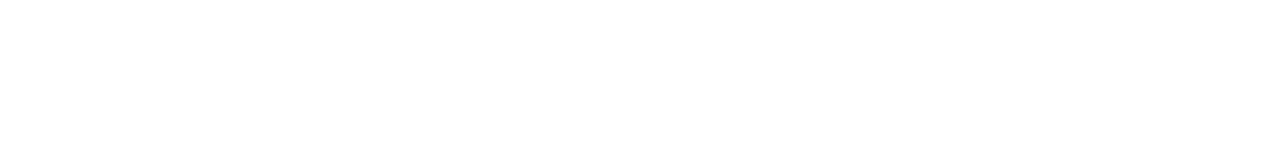
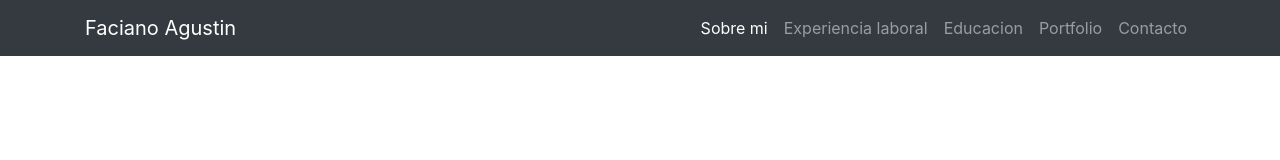
Before and after one commit to agustinfd/agustinfd.github.io, a plain HTML site: page index.html in a window 1280 px wide. Drawn offline with nearby package versions, Linux system fonts and the light colour scheme.

Commit message:
se agrego el nav

```diff
--- a/index.html
+++ b/index.html
@@ -12,6 +12,41 @@
 <link rel="stylesheet" href="css/style.css">
 
 <body>
+    <header>
+        <nav class="navbar navbar-expand-lg navbar-dark bg-dark">
+            <div class="container">
+                <a class="navbar-brand" href="#">Faciano Agustin</a>
+                <button class="navbar-toggler" type="button" data-toggle="collapse" data-target="#navbarSupportedContent"
+                    aria-controls="navbarSupportedContent" aria-expanded="false" aria-label="Toggle navigation">
+                    <span class="navbar-toggler-icon"></span>
+                </button>
+
+                <div class="collapse navbar-collapse" id="navbarSupportedContent">
+                    <ul class="navbar-nav ml-auto">
+                        <li class="nav-item active">
+                            <a class="nav-link" href="#">Sobre mi <span class="sr-only">(current)</span></a>
+                        </li>
+                        <li class="nav-item">
+                            <a class="nav-link" href="#">Experiencia laboral</a>
+                        </li>
+                        <li class="nav-item">
+                            <a class="nav-link" href="#">Educacion</a>
+                        </li>
+                        <li class="nav-item">
+                            <a class="nav-link" href="#">Portfolio</a>
+                        </li>
+                        <li class="nav-item">
+                            <a class="nav-link" href="#">Contacto</a>
+                        </li>
+
+                    </ul>
+
+                </div>
+    </nav>
+
+        </div>
+    </header>
+    <footer></footer>
 
 </body>
 <script src="https://code.jquery.com/jquery-3.4.1.slim.min.js"
```
